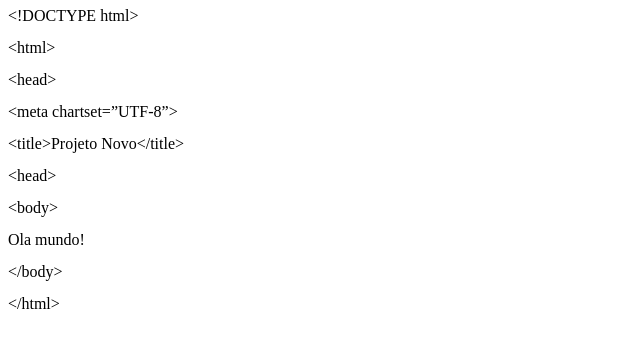
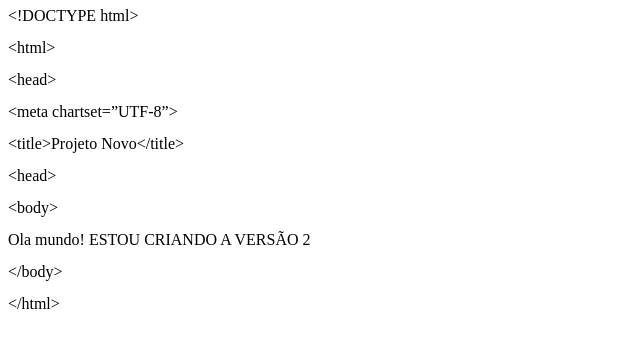
Before and after one commit to matheusnivaldo/ProjetoNovo, a plain HTML site: page index.html in a window 1280 px wide. Shown: the whole page, without its empty margins (0-640 px from the left). Drawn offline with Linux system fonts and the light colour scheme.

Commit message:
CRIADO ARQUIVO INDEX VERSÃO 2

```diff
--- a/index.html
+++ b/index.html
@@ -22,7 +22,7 @@ chartset=”UTF-8”&gt;</p>
 Novo&lt;/title&gt;</p>
 <p style="margin-bottom: 0cm; line-height: 100%">	&lt;head&gt;</p>
 <p style="margin-bottom: 0cm; line-height: 100%">	&lt;body&gt;</p>
-<p style="margin-bottom: 0cm; line-height: 100%">		Ola mundo!</p>
+<p style="margin-bottom: 0cm; line-height: 100%">		Ola mundo! ESTOU CRIANDO A VERSÃO 2</p>
 <p style="margin-bottom: 0cm; line-height: 100%">	&lt;/body&gt;</p>
 <p style="margin-bottom: 0cm; line-height: 100%">&lt;/html&gt;</p>
 </body>
```
